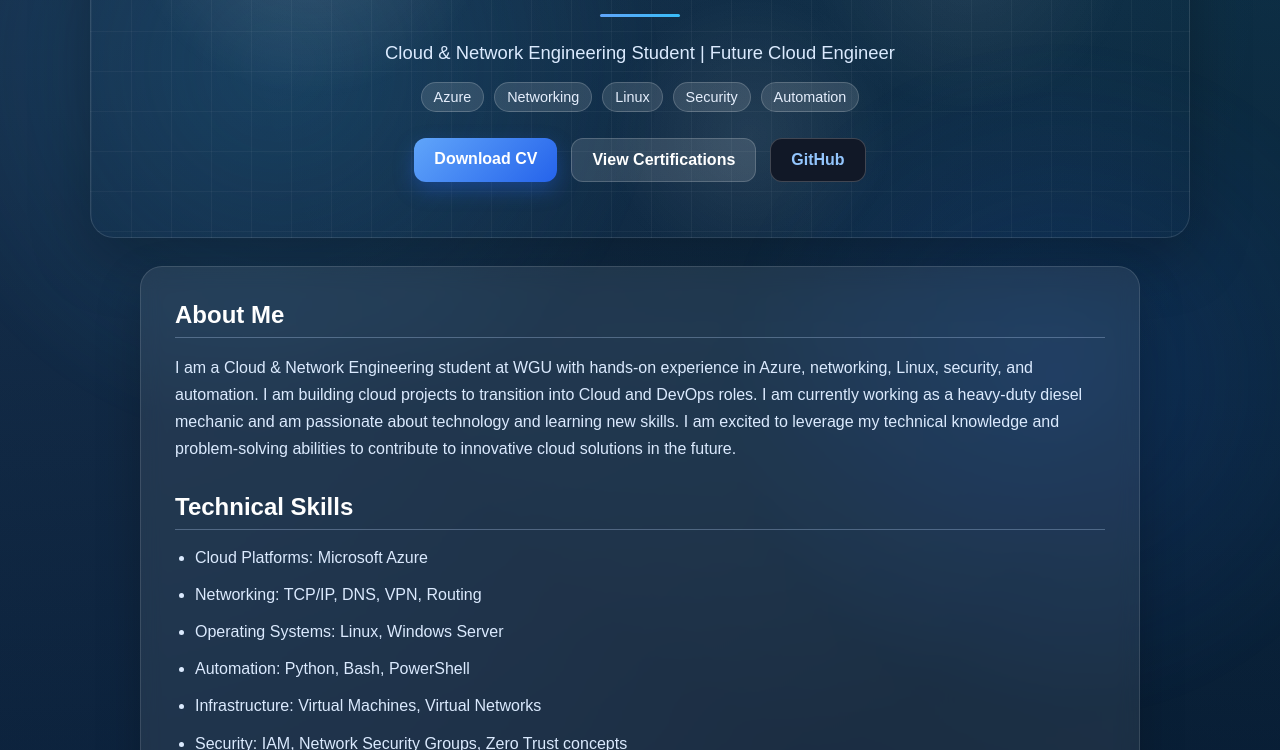
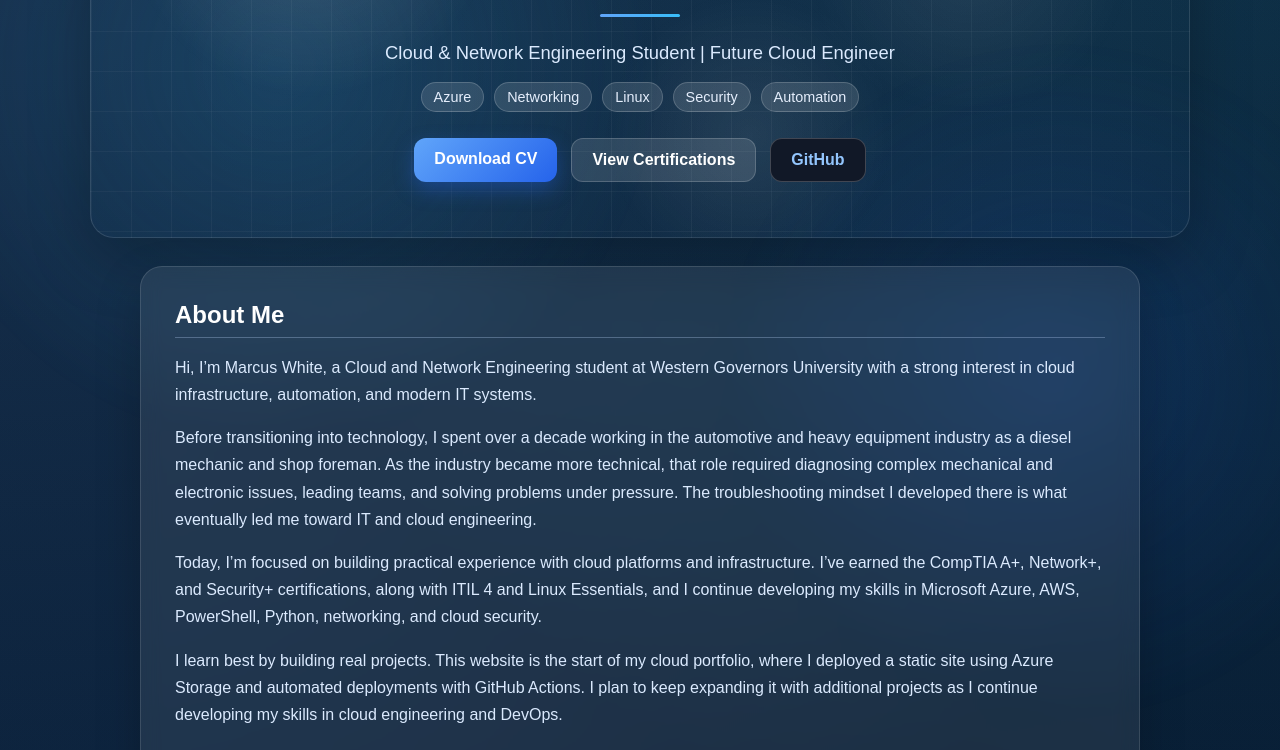
Before and after one commit to Marcus-Wh/azure-cloud-resume, a plain HTML site: page index.html in a window 1280 px wide. Shown: the part 202-952 px from the top of the page. Drawn offline with Linux system fonts and the light colour scheme; no server answers.

Commit message:
Update index.html

```diff
--- a/index.html
+++ b/index.html
@@ -42,14 +42,20 @@
       <section>
         <h2>About Me</h2>
         <p>
-          I am a Cloud &amp; Network Engineering student at WGU with hands-on
-          experience in Azure, networking, Linux, security, and automation.
-          I am building cloud projects to transition into Cloud and DevOps roles.
-          I am currently working as a heavy-duty diesel mechanic and am passionate
-          about technology and learning new skills. I am excited to leverage my
-          technical knowledge and problem-solving abilities to contribute to
-          innovative cloud solutions in the future.
-        </p>
+    Hi, I’m Marcus White, a Cloud and Network Engineering student at Western Governors University with a strong interest in cloud infrastructure, automation, and modern IT systems.
+  </p>
+
+  <p>
+    Before transitioning into technology, I spent over a decade working in the automotive and heavy equipment industry as a diesel mechanic and shop foreman. As the industry became more technical, that role required diagnosing complex mechanical and electronic issues, leading teams, and solving problems under pressure. The troubleshooting mindset I developed there is what eventually led me toward IT and cloud engineering.
+  </p>
+
+  <p>
+    Today, I’m focused on building practical experience with cloud platforms and infrastructure. I’ve earned the CompTIA A+, Network+, and Security+ certifications, along with ITIL 4 and Linux Essentials, and I continue developing my skills in Microsoft Azure, AWS, PowerShell, Python, networking, and cloud security.
+  </p>
+
+  <p>
+    I learn best by building real projects. This website is the start of my cloud portfolio, where I deployed a static site using Azure Storage and automated deployments with GitHub Actions. I plan to keep expanding it with additional projects as I continue developing my skills in cloud engineering and DevOps.
+  </p>
       </section>
 
       <section>
@@ -236,4 +242,5 @@
 
   <script src="script.js"></script>
 </body>
+
 </html>
```
